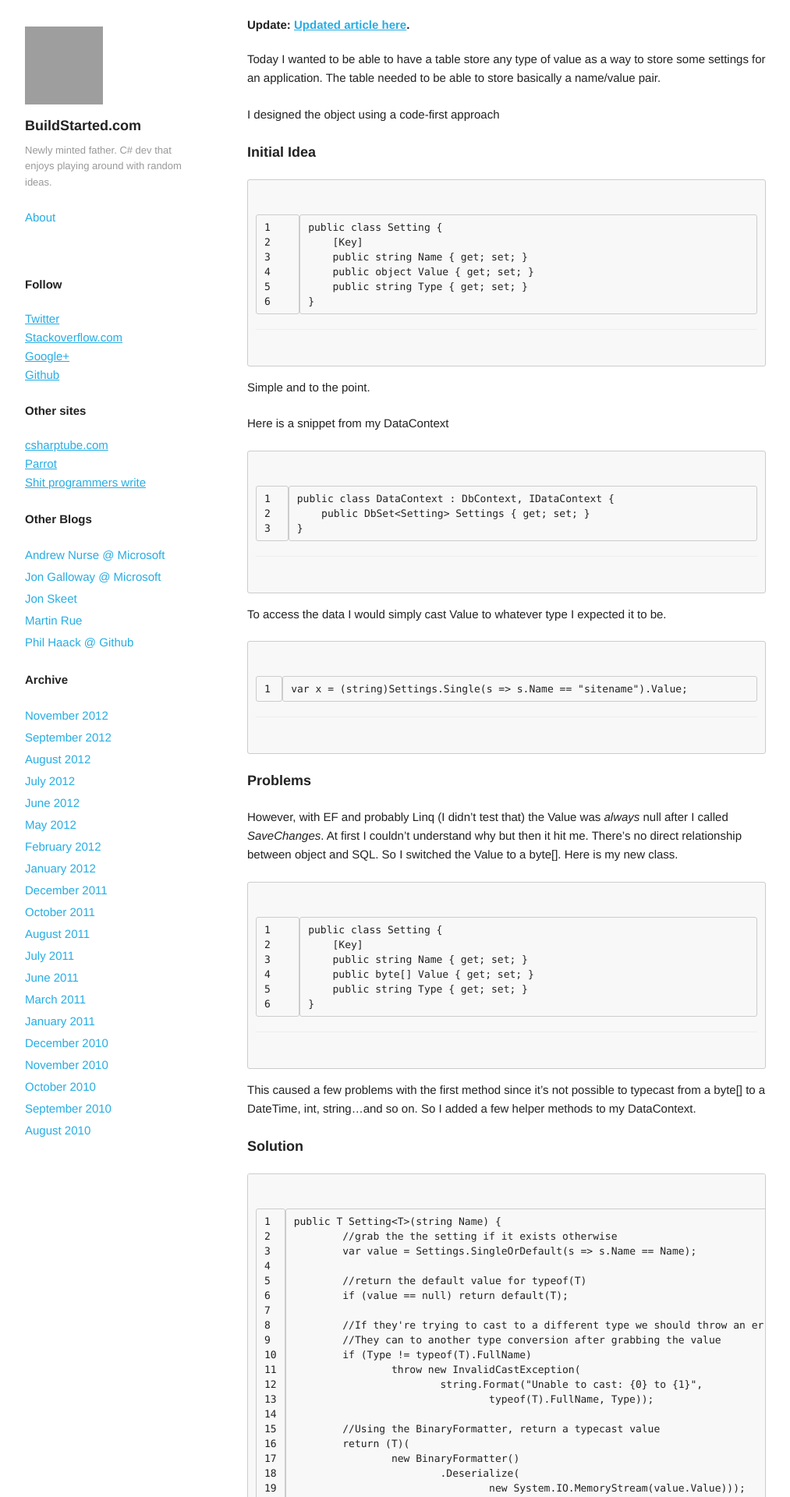
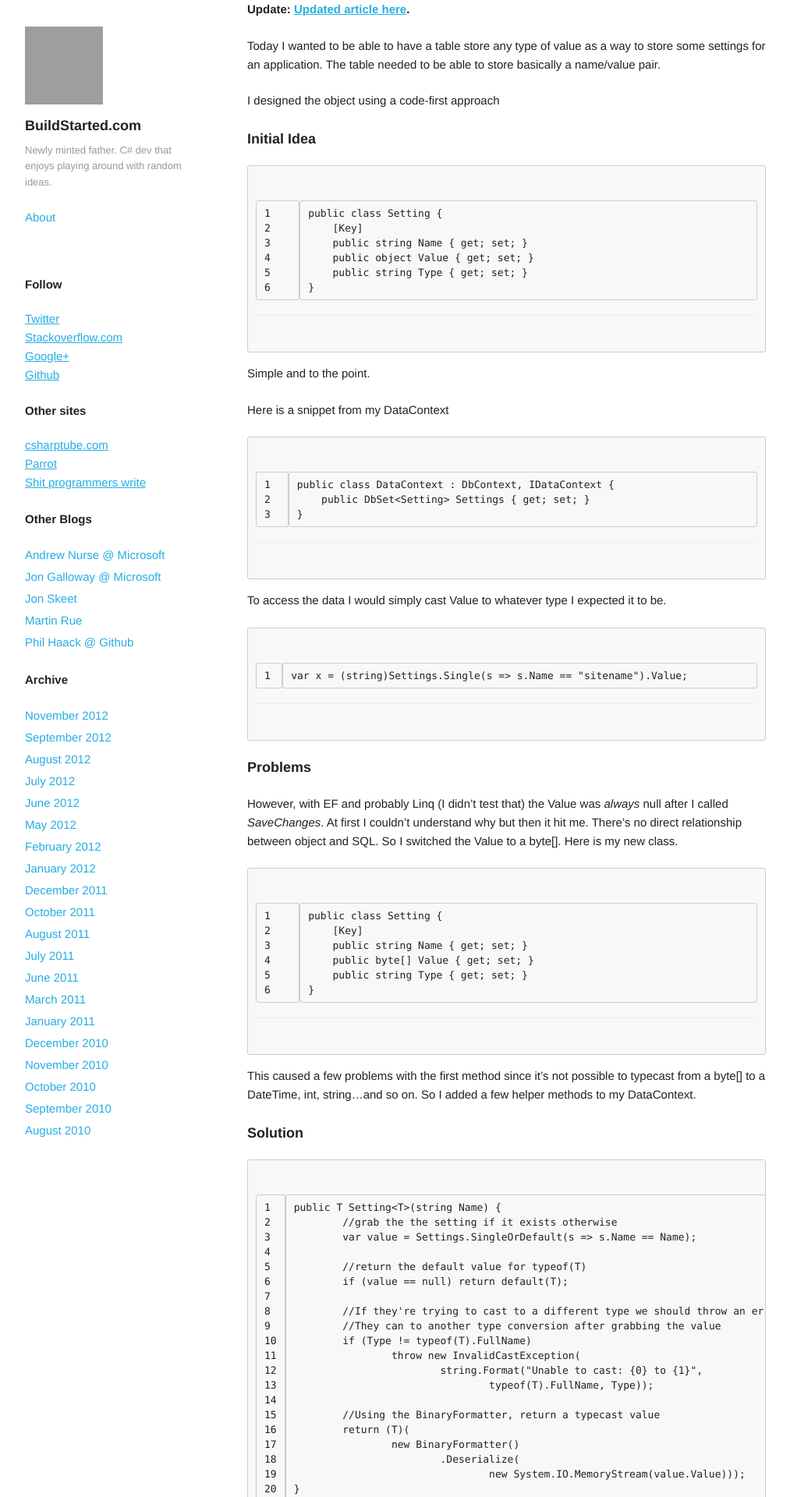
Before and after one commit to Buildstarted/buildstarted.com, a Jekyll site: the page built from _posts/2010-08-09-creating-a-settings-table-that-can-handle-almost-any-type-of-value.md, in a window 1280 px wide. Shown: the top 1920 px of the page at 78% size, without its empty margins (133-1146 px from the left). Built offline with Jekyll 4.4.1, drawn with Linux system fonts in a browser that asks for light colours; nearby versions of some CDN libraries; Markdown is read by kramdown in place of the engine named in the settings; grey boxes are pictures that could not be loaded.

```diff
--- a/_posts/2010-08-09-creating-a-settings-table-that-can-handle-almost-any-type-of-value.md
+++ b/_posts/2010-08-09-creating-a-settings-table-that-can-handle-almost-any-type-of-value.md
@@ -3,7 +3,7 @@ layout: default
 title: Creating a settings table that can handle almost any type of value
 ---
 
-###Update: <a href='http://buildstarted.com/2010/08/13/update-settings-table-with-extension-methods/'>Updated article here</a>.
+<strong>Update: <a href='http://buildstarted.com/2010/08/13/update-settings-table-with-extension-methods/'>Updated article here</a>.</strong>
 
 Today I wanted to be able to have a table store any type of value as a way to store some settings for an application.
 The table needed to be able to store basically a name/value pair.
```
Also changed, not shown: _posts/2012-09-21-engaging-the-community.md (+0 -2 lines).
